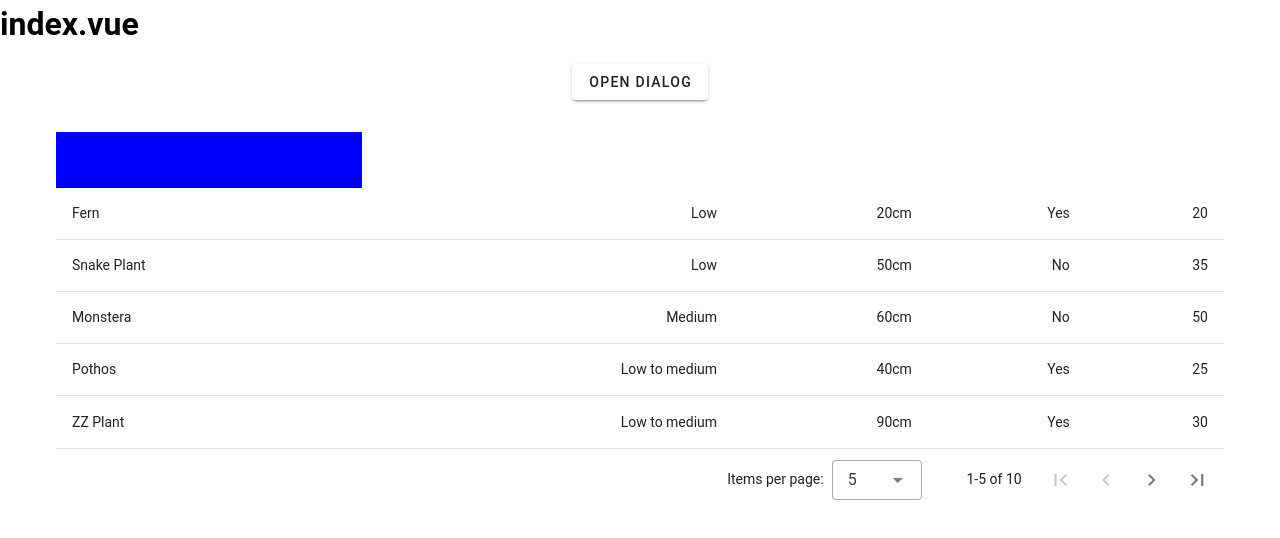
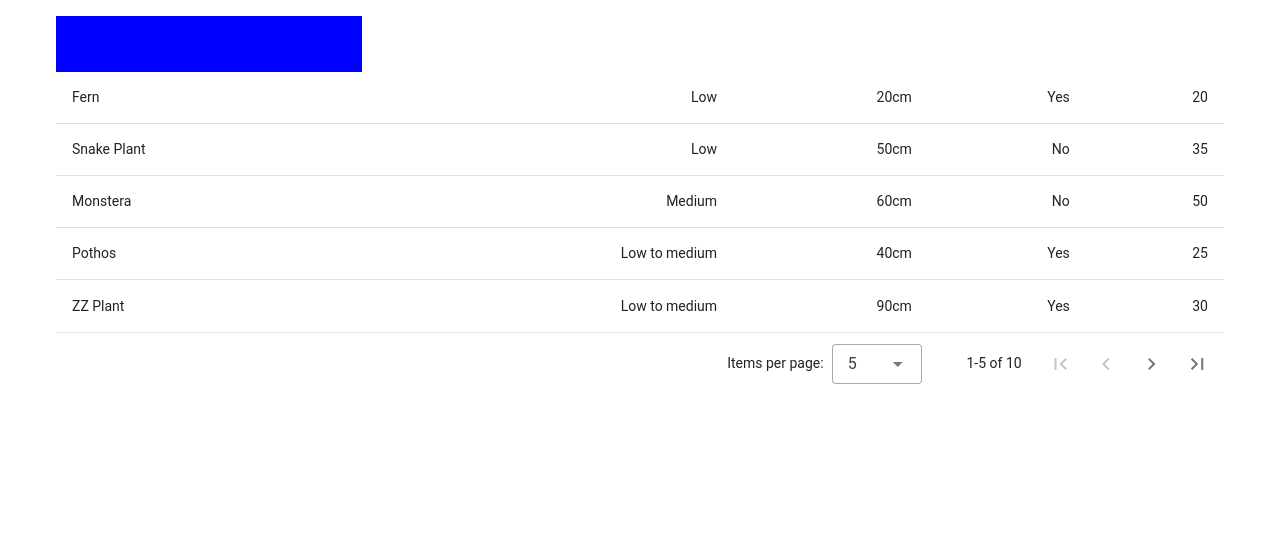
Before and after one commit to a-nishioka/vuetify3-yarn-sample, a Nuxt app: page / in a window 1280 px wide. Shown: the top 538 px of the page. Built offline with nearby package versions, Linux system fonts and the light colour scheme.

Commit message:
Modal: ModalPageを新規作成する

```diff
--- a/pages/index.vue
+++ b/pages/index.vue
@@ -1,6 +1,4 @@
 <template>
-  <h1>index.vue</h1>
-  <AtomsModal />
   <v-container>
     <v-data-table :headers="headers" :items="items" :items-per-page="5">
       <template #headers>
--- /dev/null
+++ b/pages/sample/ModalPage.vue
@@ -0,0 +1,7 @@
+<template>
+  <h1>sample/ModalPage.vue</h1>
+  <AtomsModal />
+</template>
+<script setup lang="ts">
+</script>
+<style lang="scss" scoped></style>
```
